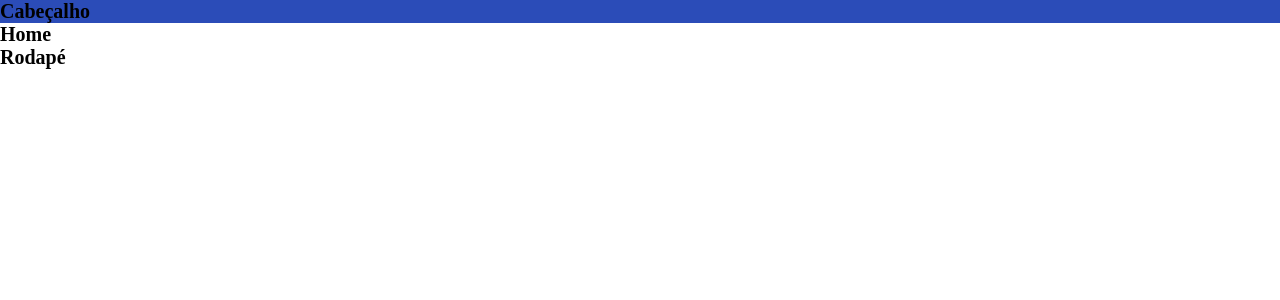
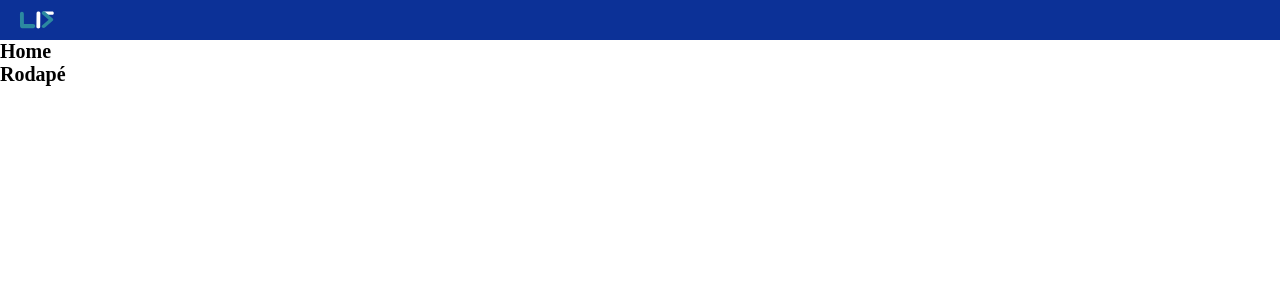
Before and after one commit to mediocha/LIS-lab, a React (Create React App) app: page / in a window 1280 px wide. Shown: the top 300 px of the page. Built offline with nearby package versions, Linux system fonts and the light colour scheme.

Commit message:
adicionando a logo.

```diff
--- a/src/components/Header/Container/index.tsx
+++ b/src/components/Header/Container/index.tsx
@@ -1,5 +1,6 @@
 import React from 'react';
 import styled from 'styled-components';
+import TopBar from '../TopBar';
 
 
 
@@ -18,7 +19,7 @@ export default function Header(){
     return (
 
         <MainHeader>
-            <h1>Cabeçalho</h1>
+            <TopBar />
         </MainHeader>
 
     );
--- /dev/null
+++ b/src/components/Header/Logo/index.tsx
@@ -0,0 +1,11 @@
+import styled from 'styled-components';
+import logo from '../../../assets/images/lis.svg';
+
+
+const Logo = styled.img.attrs({src: logo, alt:"Logo do LIS"})`
+    height: 2rem;
+    margin-left: 1.6rem;
+
+
+`
+export default Logo;
--- /dev/null
+++ b/src/components/Header/TopBar/index.tsx
@@ -0,0 +1,22 @@
+import React from 'react';
+import styled from 'styled-components';
+import Logo from '../Logo';
+
+
+const TopBarContainer = styled.div`
+
+    display: flex;
+    align-items: center;
+    background-color: var(--primaria-dark);
+    height: 4rem;
+
+`
+
+export default function TopBar() {
+
+    return (
+        <TopBarContainer>
+            <Logo />
+        </TopBarContainer>
+    );
+}
```
Also changed, not shown: src/assets/images/lis.svg (added), src/components/Header/Container/dist/index.js (added).
